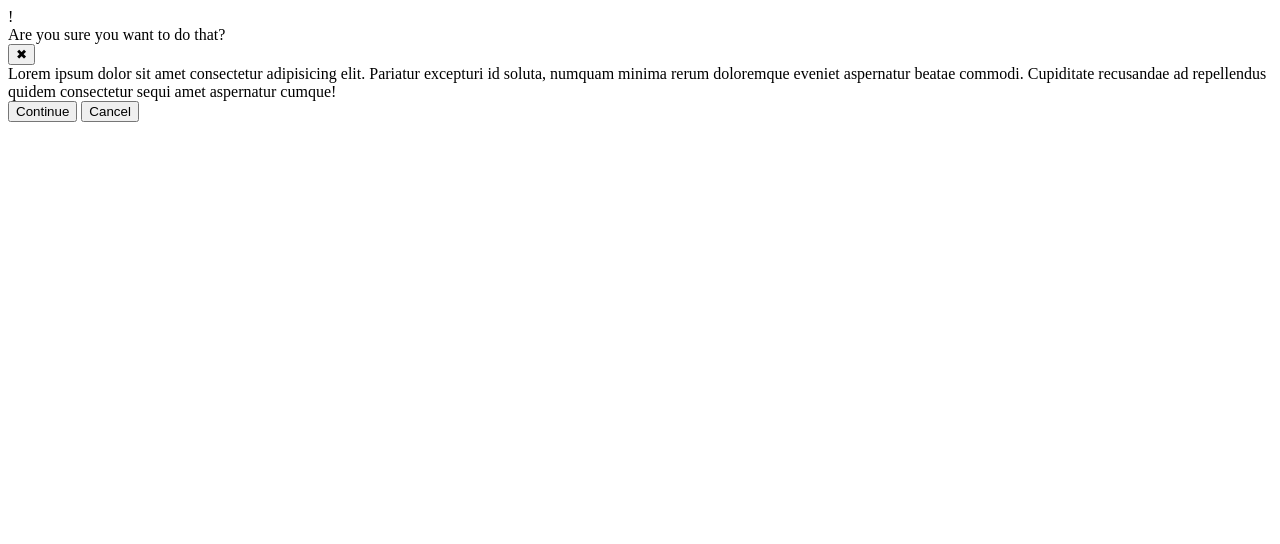
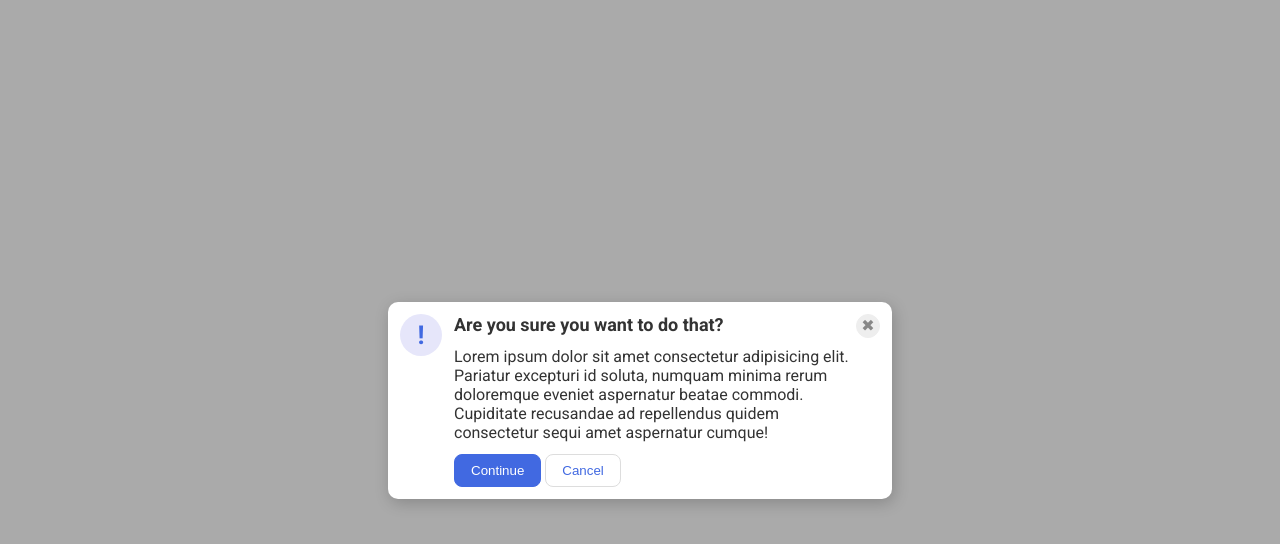
Before and after one commit to Last-Uchiha18/Odin-Project, a plain HTML site: page flex-box/flex05.html in a window 1280 px wide. Drawn offline with Linux system fonts and the light colour scheme.

Commit message:
Learned how to have my own layout using flex box

```diff
--- /dev/null
+++ b/flex-box/flex05.css
@@ -0,0 +1,90 @@
+@import url('https://fonts.googleapis.com/css2?family=Roboto:wght@400;700&display=swap');
+
+html,
+body {
+    height: 100%;
+}
+
+body {
+    font-family: Roboto, sans-serif;
+    margin: 0;
+    background: #aaa;
+    color: #333;
+    /* I'll give you this one for free lol */
+    display: flex;
+    align-items: center;
+    justify-content: center;
+}
+
+.modal {
+    background: white;
+    width: 480px;
+    border-radius: 10px;
+    box-shadow: 2px 4px 16px rgba(0, 0, 0, .2);
+}
+
+.icon {
+    color: royalblue;
+    font-size: 26px;
+    font-weight: 700;
+    background: lavender;
+    width: 42px;
+    height: 42px;
+    border-radius: 50%;
+    display: flex;
+    align-items: center;
+    justify-content: center;
+}
+
+.close-button {
+    background: #eee;
+    border-radius: 50%;
+    color: #888;
+    font-weight: 400;
+    font-size: 16px;
+    height: 24px;
+    width: 24px;
+    display: flex;
+    align-items: center;
+    justify-content: center;
+    border: 1px solid #eee;
+    padding: 0;
+}
+
+button {
+    cursor: pointer;
+    padding: 8px 16px;
+    border-radius: 8px;
+}
+
+button.continue {
+    background: royalblue;
+    border: 1px solid royalblue;
+    color: white;
+}
+
+button.cancel {
+    background: white;
+    border: 1px solid #ddd;
+    color: royalblue;
+}
+
+.modal {
+    display: flex;
+    padding: 12px;
+}
+
+.icon {
+    margin-right: 12px;
+}
+
+.header {
+    font-weight: bold;
+    font-size: large;
+}
+
+.middle {
+    display: flex;
+    flex-direction: column;
+    gap: 12px;
+}
--- a/flex-box/flex05.html
+++ b/flex-box/flex05.html
@@ -5,20 +5,28 @@
     <meta charset="UTF-8">
     <meta http-equiv="X-UA-Compatible" content="IE=edge">
     <meta name="viewport" content="width=device-width, initial-scale=1.0">
-    <link rel="stylesheet" href="style.css">
+    <link rel="stylesheet" href="flex05.css">
     <title>Modal</title>
 </head>
 
 <body>
     <div class="modal">
+        <div class="left">
             <div class="icon">!</div>
+        </div>
+        <div class="middle">
             <div class="header">Are you sure you want to do that?</div>
-        <button class="close-button">✖</button>
             <div class="text">Lorem ipsum dolor sit amet consectetur adipisicing elit. Pariatur excepturi id soluta, numquam
                 minima rerum doloremque eveniet aspernatur beatae commodi. Cupiditate recusandae ad repellendus quidem
                 consectetur sequi amet aspernatur cumque!</div>
+            <div class="button">
                 <button class="continue">Continue</button>
                 <button class="cancel">Cancel</button>
+            </div>
+        </div>
+        <div class="right">
+            <button class="close-button">✖</button>
+        </div>
     </div>
 </body>
 
--- /dev/null
+++ b/flex-box/flex06.css
@@ -0,0 +1,79 @@
+@import url('https://fonts.googleapis.com/css2?family=Roboto:wght@400;700&display=swap');
+
+body {
+    height: 100vh;
+    margin: 0;
+    overflow: hidden;
+    font-family: Roboto, sans-serif;
+}
+
+img {
+    width: 600px;
+}
+
+button {
+    font-family: Roboto, sans-serif;
+    border: none;
+    border-radius: 8px;
+    background: #eee;
+}
+
+input {
+    border: 1px solid #ddd;
+    border-radius: 16px;
+    padding: 8px 24px;
+    width: 400px;
+    margin-bottom: 16px;
+}
+
+/* my code */
+
+li {
+    list-style-type: none;
+}
+
+a {
+    text-decoration: none;
+    color: rgb(70, 65, 65);
+}
+
+.header, .footer {
+    display: flex;
+    justify-content: space-between;
+    padding: 12px;
+}
+
+.left-links, .right-links {
+    display: flex;
+    gap: 12px;
+}
+
+.left-links {
+    padding-left: 16px;
+}
+
+.right-links {
+    padding-right: 16px;
+}
+
+body {
+    display: flex;
+    flex-direction: column;
+}
+
+.footer {
+    background-color: #eeeeee;
+    padding: 2px 4px;
+}
+
+.content {
+    display: flex;
+    flex-direction: column;
+    justify-content: center;
+    align-items: center;
+    flex: 1;
+}
+
+button {
+    padding: 6px 12px;
+}
```
Also changed, not shown: flex-box/flex06.html (added, +47 -0 lines), images/logo.png (added), 2 other files. Lines whose indentation alone changed are shown as unchanged.
